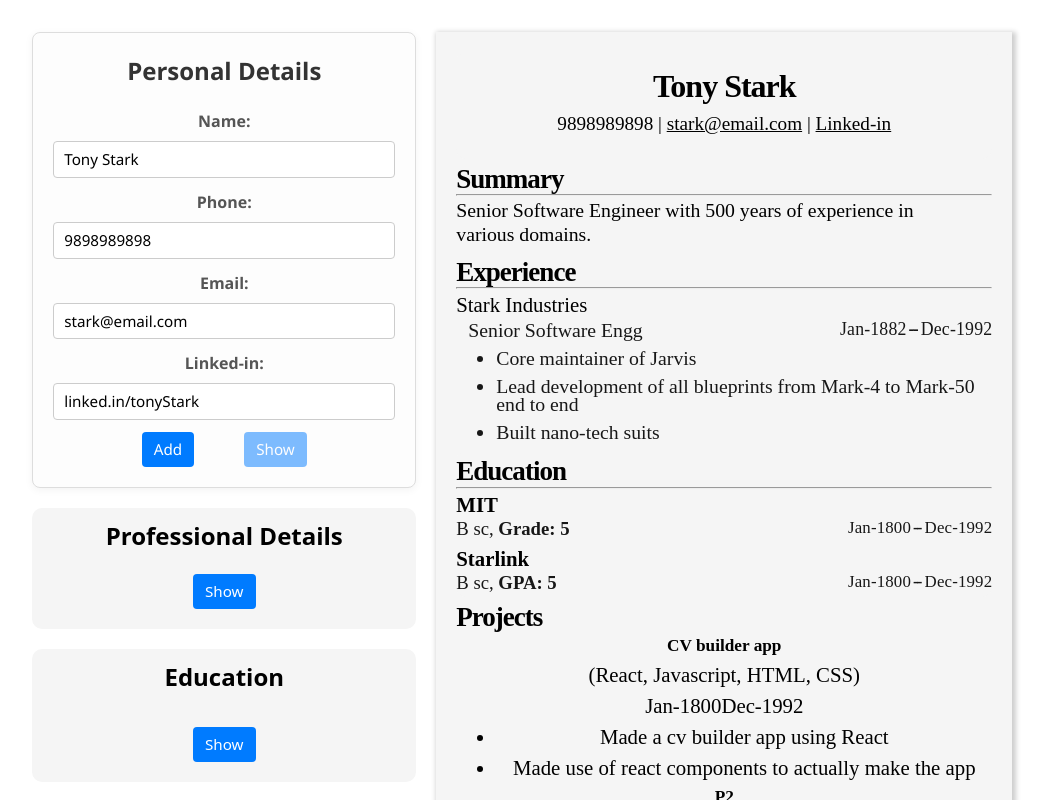
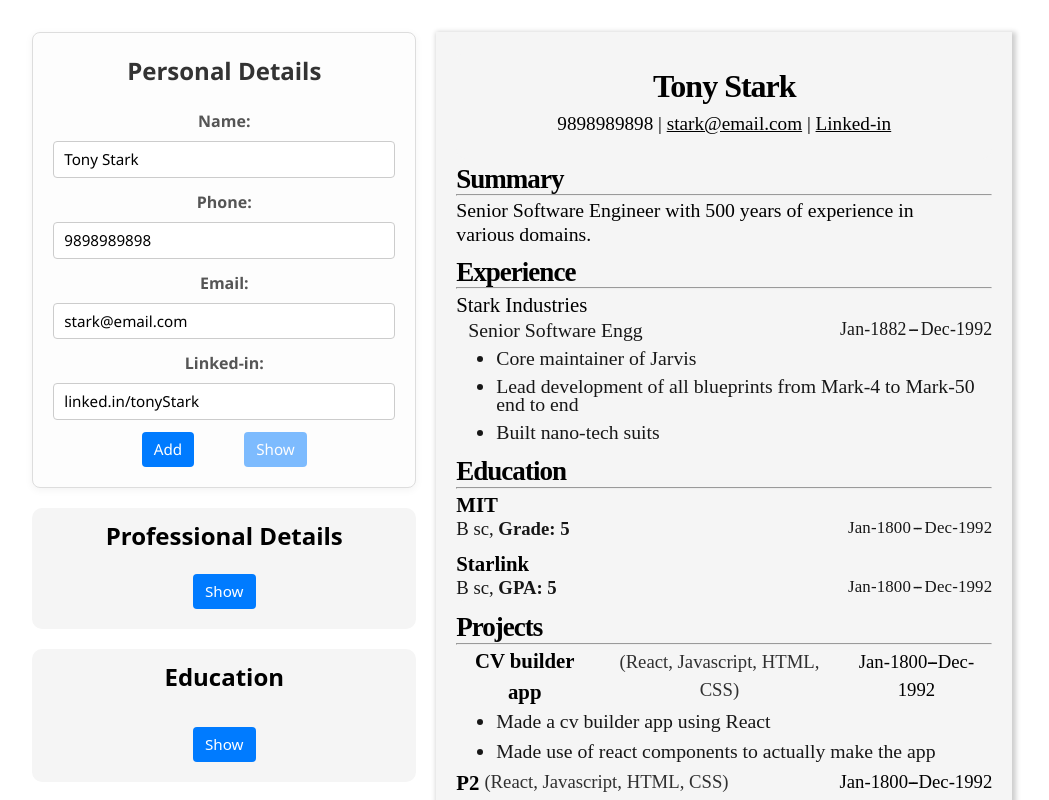
Before and after one commit to fromscode/cv-app, a React (Vite) app: page / in a window 1280 px wide. Shown: the top 800 px of the page, without its empty margins (83-1132 px from the left). Built offline with nearby package versions, Linux system fonts and the light colour scheme.

Commit message:
Style Projects section of cv

```diff
--- a/src/components/CV.jsx
+++ b/src/components/CV.jsx
@@ -141,18 +141,26 @@
 
 function Projects({ projects }) {
   return (
-    <>
+    <div className="projects">
       <h3>Projects</h3>
+      <hr />
       {projects.map((obj) => {
         return (
           <div key={obj.id}>
-            <h5>{obj.projectName}</h5>
-            <span>({obj.techStack})</span>
-            <p>
-              <span>{obj.startDate}</span>
-              <span>{obj.endDate}</span>
-            </p>
-            <ul>
+            <div className="title">
+              <h5>{obj.projectName}</h5>
+              <span className="stack">
+                {obj.techStack ? "(" : null}
+                {obj.techStack}
+                {obj.techStack ? ")" : null}
+              </span>
+              <span className="dates">
+                <span>{obj.startDate}</span>
+                {obj.endDate ? <span className="dash">-</span> : null}
+                <span>{obj.endDate}</span>
+              </span>
+            </div>
+            <ul className="project-points">
               {obj.points.map((point) => (
                 <li key={point.id}>{point.point}</li>
               ))}
@@ -160,7 +168,7 @@
           </div>
         );
       })}
-    </>
+    </div>
   );
 }
 
--- a/src/styles/CV.css
+++ b/src/styles/CV.css
@@ -6,7 +6,7 @@
   color: black;
   box-shadow: 2px 2px 5px 2px rgba(0, 0, 0, 0.2);
 
-  min-height: 80vh;
+  min-height: 900px;
   min-width: 45vw;
   padding: 20px;
 }
@@ -95,9 +95,11 @@
 }
 
 .cv .jobTitle .dates span::before,
-.cv .education .dates .dash::before {
+.cv .education .dates .dash::before,
+.cv .projects .title .dates .dash::before {
   content: "-";
   margin-right: -2px;
+  font-weight: 1000;
 }
 
 .cv .jobPoints {
@@ -128,6 +130,7 @@
 .cv .education p {
   opacity: 0.9;
   margin-left: auto;
+  margin-bottom: 5px;
   display: flex;
   font-size: 0.9em;
 }
@@ -146,3 +149,38 @@
   font-size: 0.9em;
   letter-spacing: 0.01em;
 }
+
+.cv .projects {
+  padding: 0px;
+}
+
+.cv .projects .title {
+  display: flex;
+  align-items: center;
+}
+
+.cv .projects .title .stack {
+  font-size: 0.9em;
+  opacity: 0.8;
+}
+
+.cv .projects .title .dates {
+  margin-left: auto;
+  opacity: 1;
+  font-size: 0.9em;
+}
+
+.cv .projects h5 {
+  font-size: 1em;
+  margin-right: 5px;
+}
+
+.cv .projects .title .dates .dash {
+  font-weight: 1000;
+}
+
+.cv .projects .project-points {
+  text-align: left;
+  opacity: 0.9;
+  font-size: 0.95em;
+}
```
